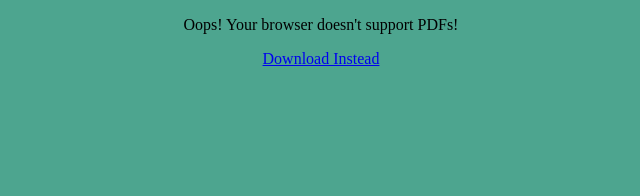
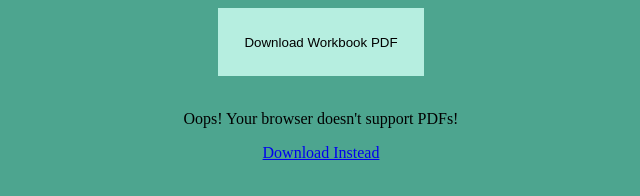
Before and after one commit to TheGiraffe/sophiadavis.engineer, a plain HTML site: page careerconversations/workbook1.html in a window 1280 px wide. Shown: the whole page, without its empty margins (319-959 px from the left). Drawn offline with Linux system fonts and the light colour scheme.

Commit message:
adding download button since the viewer isn't working.

```diff
--- a/careerconversations/workbook1.html
+++ b/careerconversations/workbook1.html
@@ -6,9 +6,19 @@
       body{
         background-color: #4da58f;
       }
+      .downloadbutton{
+        border: none;
+        background-color: #b6eee0;
+        color: black;
+        padding: 2em;
+      }
     </style>
   </head>
   <body>
+    <center>
+      <a href="workbook1.pdf"><button class = "downloadbutton">Download Workbook PDF</button></a>
+    </center>
+    <br>
     <center>
       <object data='workbook1.pdf' width="1200px" height="900px">
         <p>Oops! Your browser doesn't support PDFs!</p>
```
